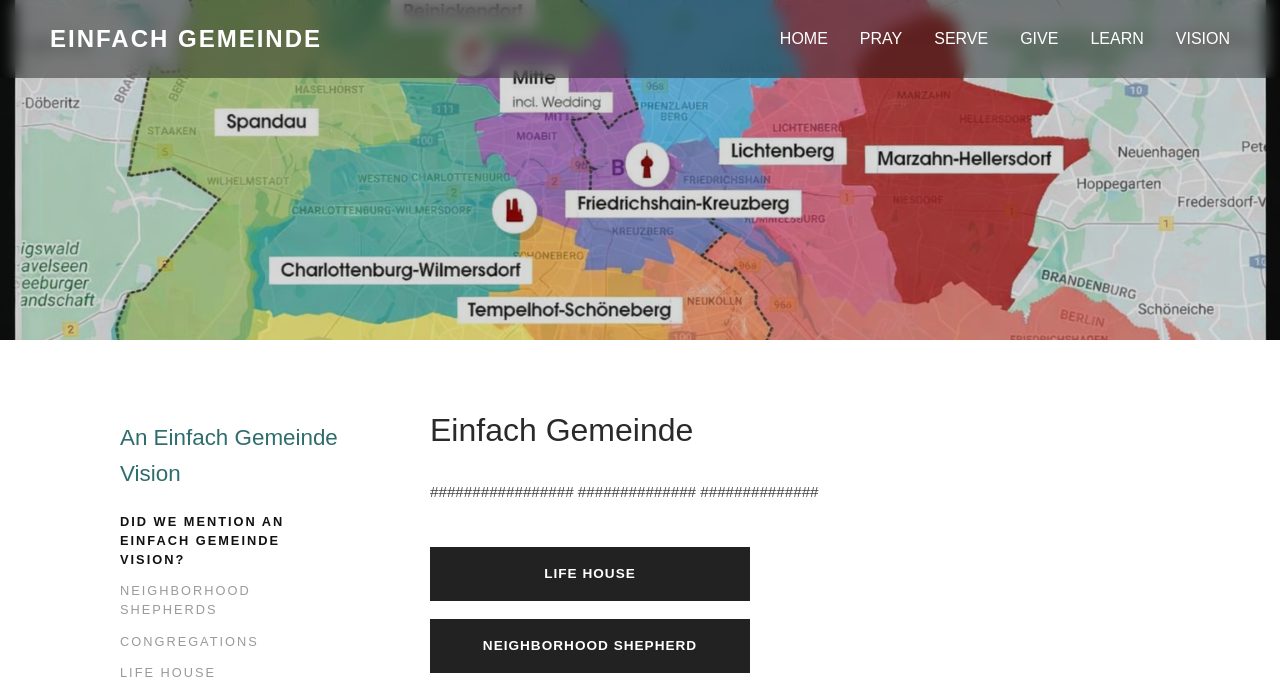
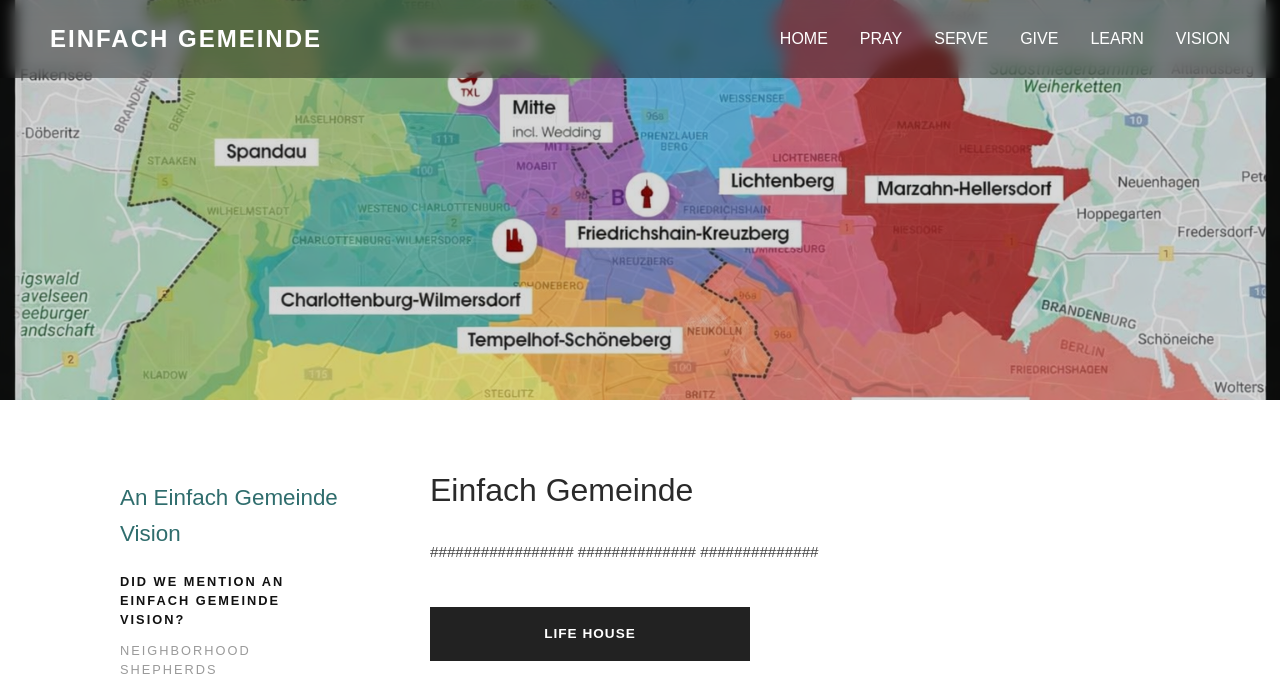
Before and after one commit to Christianalamassi/EinfachGemeinde, a Django app: page /vision/ in a window 1280 px wide. Shown: the top 679 px of the page. Run offline with Django 5.2, Linux system fonts and the light colour scheme.

Commit message:
Fix vision page styling

```diff
--- a/static/css/style.css
+++ b/static/css/style.css
@@ -441,32 +441,29 @@ blockquote {
    VISION
 ========================================== */
 
+
+.page-hero {
+    position: relative;
+    height: 400px;
+    overflow: hidden;
+}
+
 .image-wrapper {
-  width: 100%;
-  height: 100%;
-  overflow: hidden;
-  display: flex;
-  justify-content: center;
-  align-items:
+    width: 100%;
+    height: 100%;
 }
 
 .image-wrapper img {
-  width: 100%;
-  height: 100%;
-  object-fit: cover;   /* KEY: fits entire image inside */
-  display: block;
-}
-
-.page-hero {
-    position: relative;
-    height: 340px;
-    overflow: hidden;
+    width: 100%;
+    height: 100%;
+    object-fit: cover;
+    display: block;
 }
 
 .hero-overlay {
     position: absolute;
     inset: 0;
-    background: rgba(0,0,0,.15);
+    background: rgba(0, 0, 0, 0.15);
 }
 
 /*MAIN CONTENT*/
--- a/templates/base.html
+++ b/templates/base.html
@@ -8,8 +8,7 @@
     <meta name="viewport"
           content="width=device-width, initial-scale=1">
 
-    <link rel="stylesheet"
-          href="{% static 'css/style.css' %}">
+    <link rel="stylesheet" href="{% static 'css/style.css' %}">
 </head>
 
 <body>
```
